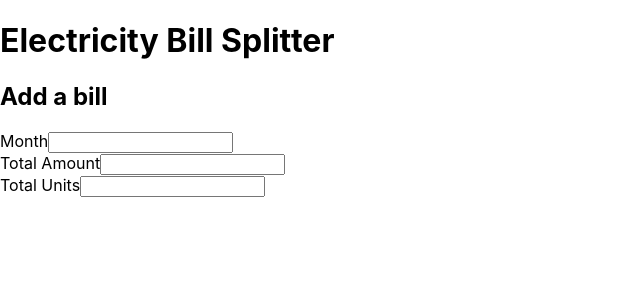
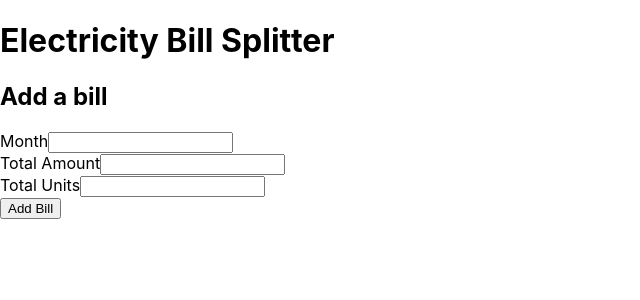
Before and after one commit to architchandra/elecbill, a React (Create React App) app: page / in a window 1280 px wide. Shown: the top 300 px of the page, without its empty margins (0-640 px from the left). Built offline with nearby package versions, Linux system fonts and the light colour scheme.

Commit message:
Handle Add Bill form submissions

```diff
--- a/src/actions/billsActions.js
+++ b/src/actions/billsActions.js
@@ -2,15 +2,14 @@ import { nanoid } from 'nanoid';
 
 
 
-const addBill = (title = '', amount = 0, createdAt = 0, payers = [], settlers = []) => ({
+const addBill = (month = '', amount = 0, units = 0, createdAt = 0) => ({
   type: 'ADD_BILL',
   bill: {
     id: nanoid(),
-    title,
+    month,
     amount,
+    units,
     createdAt,
-    payers,
-    settlers,
   },
 });
 
--- a/src/components/AddBillForm.jsx
+++ b/src/components/AddBillForm.jsx
@@ -1,4 +1,6 @@
 import React from 'react';
+import { connect } from 'react-redux';
+import { addBill } from '../actions/billsActions';
 
 
 
@@ -21,21 +23,32 @@ class AddBillForm extends React.Component {
     }];
   }
 
+  onFormSubmit = (e) => {
+    e.preventDefault();
+    const targetForm = e.target;
+    this.props.dispatch(addBill(
+      targetForm['bill-month'].value,
+      targetForm['bill-amount'].value,
+      targetForm['bill-units'].value
+    ));
+  }
+
   render() {
     return (
       <div>
         <h2>
           Add a bill
         </h2>
-        <form>
+        <form onSubmit={this.onFormSubmit}>
           {this.fields.map(field => (
             <div key={field.id}>
               <label htmlFor={'bill-' + field.id}>
                 {field.label}
               </label>
-              <input id={'bill-' + field.id} type={field.type} />
+              <input name={'bill-' + field.id} id={'bill-' + field.id} type={field.type} required />
             </div>
           ))}
+          <input type="submit" value="Add Bill" />
         </form>
       </div>
     );
@@ -44,4 +57,7 @@ class AddBillForm extends React.Component {
 
 
 
-export default AddBillForm;
+const mapStateToProps = (state) => ({
+  bills: state.bills,
+});
+export default connect(mapStateToProps)(AddBillForm);
```
